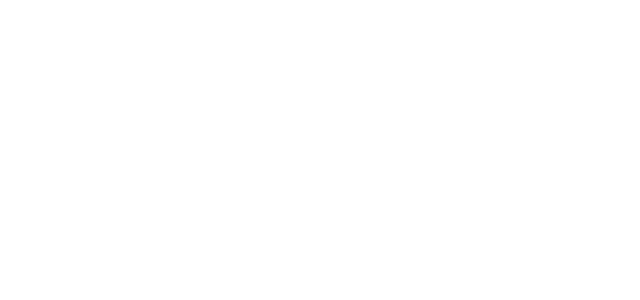
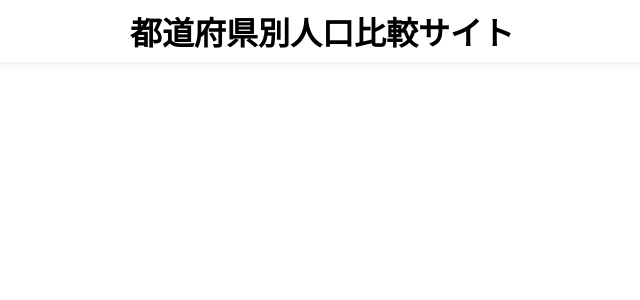
Before and after one commit to hiroto09/yumemi-codingtest, a Next.js app: page / in a window 1280 px wide. Shown: the top 300 px of the page, without its empty margins (318-958 px from the left). Built offline with nearby package versions, Linux system fonts and the light colour scheme.

Commit message:
update:Header

```diff
--- a/src/app/layout.tsx
+++ b/src/app/layout.tsx
@@ -1,5 +1,6 @@
 import type { Metadata } from "next";
 import { Geist, Geist_Mono } from "next/font/google";
+import Header from "@/components/layout/Header"
 import "./globals.css";
 
 const geistSans = Geist({
@@ -25,6 +26,7 @@
     return (
         <html lang="ja">
             <body className={`${geistSans.variable} ${geistMono.variable}`}>
+                <Header/>
                 {children}
             </body>
         </html>
--- /dev/null
+++ b/src/components/layout/Header/index.module.scss
@@ -0,0 +1,9 @@
+.header{
+    width:100vw;
+    padding:0.5rem;
+    text-align: center;
+    box-shadow: 0 0 10px rgba(0, 0, 0, 0.1);
+    @media screen and (max-width: 768px) {
+        font-size: 0.8rem;
+    }
+}
--- /dev/null
+++ b/src/components/layout/Header/index.tsx
@@ -0,0 +1,9 @@
+import styles from"./index.module.scss"
+
+export default function Header(){
+    return(
+        <header className = {styles.header}>
+            <h1>都道府県別人口比較サイト</h1>
+        </header>
+    )
+}
```
Also changed, not shown: 1 other file (tests, documents, lock files or other folders).
